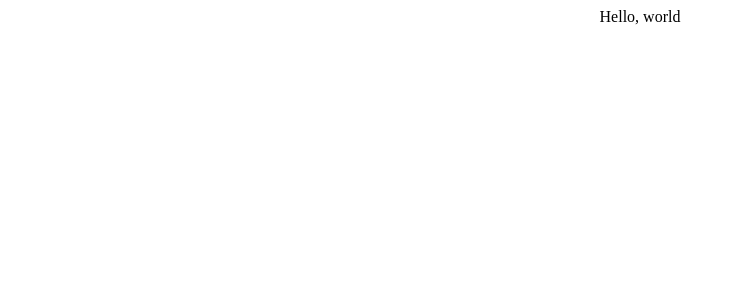
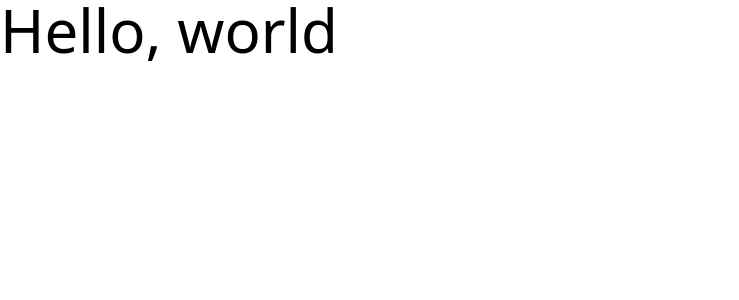
Before and after one commit to AnasMuhammedAK/blog-app-frontend, a React (Create React App) app: page / in a window 1280 px wide. Shown: the top 300 px of the page, without its empty margins (0-739 px from the left). Built offline with nearby package versions, Linux system fonts and the light colour scheme.

Commit message:
tailwindCSS integrated

```diff
--- a/package.json
+++ b/package.json
@@ -34,5 +34,10 @@
       "last 1 firefox version",
       "last 1 safari version"
     ]
+  },
+  "devDependencies": {
+    "autoprefixer": "^10.4.8",
+    "postcss": "^8.4.16",
+    "tailwindcss": "^3.1.8"
   }
 }
--- /dev/null
+++ b/postcss.config.js
@@ -0,0 +1,6 @@
+module.exports = {
+  plugins: {
+    tailwindcss: {},
+    autoprefixer: {},
+  },
+}
--- a/src/App.js
+++ b/src/App.js
@@ -3,7 +3,7 @@
 
 function App() {
   return (
-    <div className="App">
+    <div className="text-6xl ">
      Hello, world
     </div>
   );
--- a/src/index.css
+++ b/src/index.css
@@ -1,13 +1,3 @@
-body {
-  margin: 0;
-  font-family: -apple-system, BlinkMacSystemFont, 'Segoe UI', 'Roboto', 'Oxygen',
-    'Ubuntu', 'Cantarell', 'Fira Sans', 'Droid Sans', 'Helvetica Neue',
-    sans-serif;
-  -webkit-font-smoothing: antialiased;
-  -moz-osx-font-smoothing: grayscale;
-}
-
-code {
-  font-family: source-code-pro, Menlo, Monaco, Consolas, 'Courier New',
-    monospace;
-}
+@tailwind base;
+@tailwind components;
+@tailwind utilities;
--- a/src/index.js
+++ b/src/index.js
@@ -1,6 +1,7 @@
 import React from 'react';
 import ReactDOM from 'react-dom/client';
 import App from './App';
+import './index.css'
 
 
 const root = ReactDOM.createRoot(document.getElementById('root'));
--- /dev/null
+++ b/tailwind.config.js
@@ -0,0 +1,8 @@
+/** @type {import('tailwindcss').Config} */
+module.exports = {
+  content: ["./src/**/*.{js,jsx,ts,tsx}"],
+  theme: {
+    extend: {},
+  },
+  plugins: [],
+}
```
Also changed, not shown: public/robots.txt (deleted), 1 other file (tests, documents, lock files or other folders).
